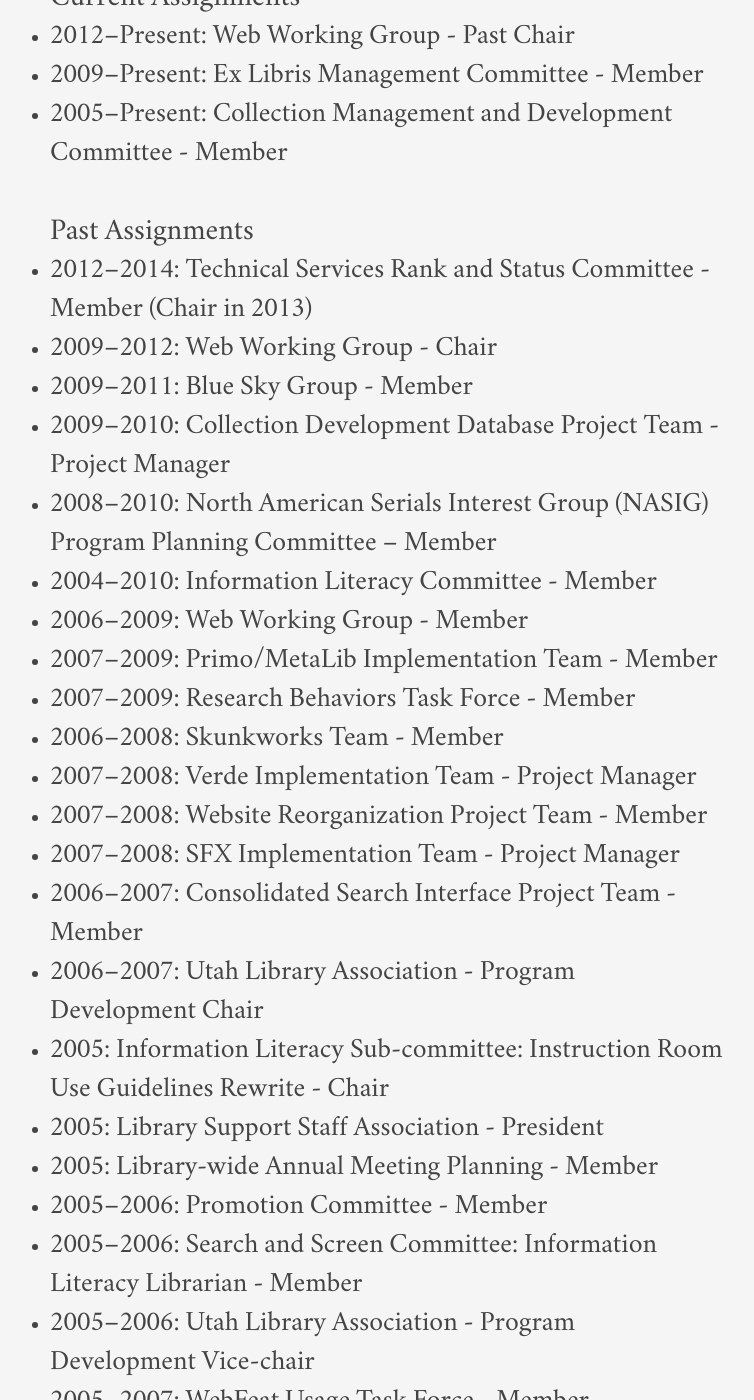
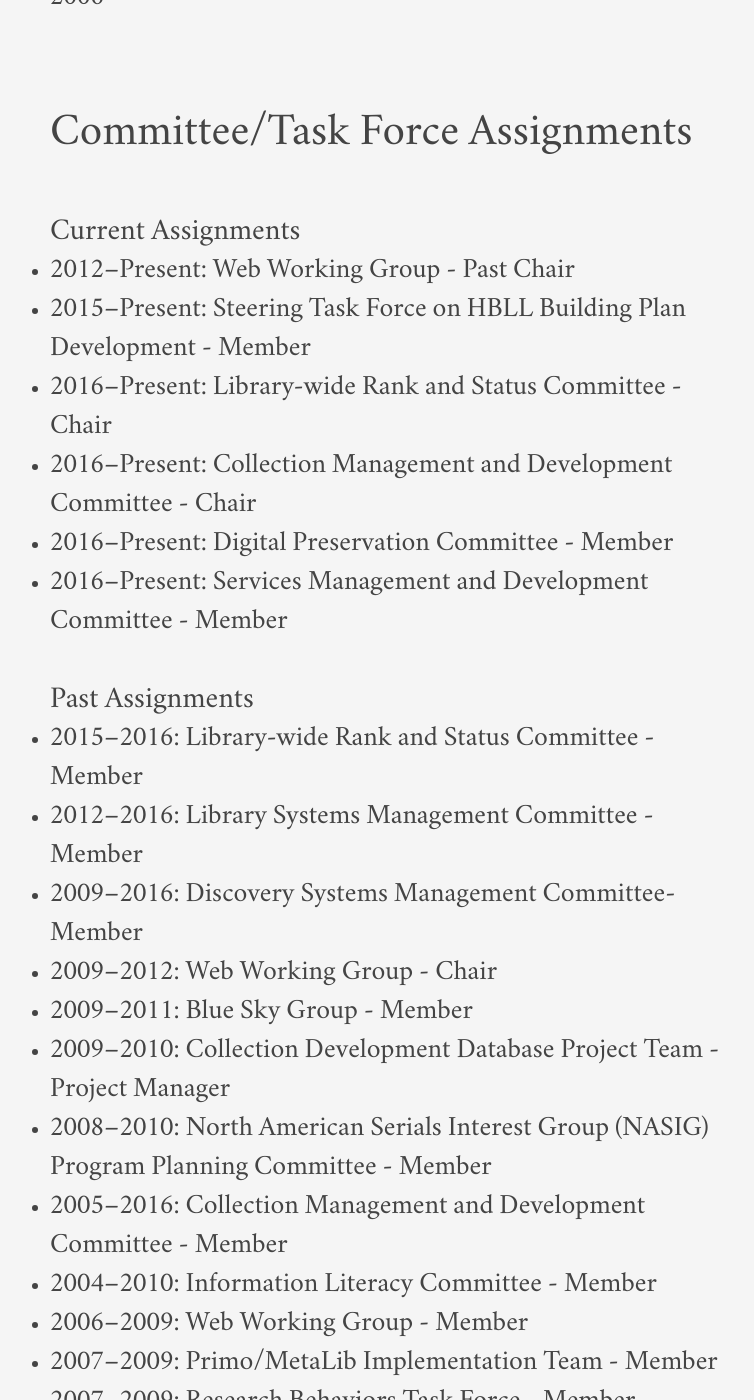
Before and after one commit to jaredhowland/jaredhowland.github.io, a Jekyll site: the page built from content/vita.md, in a window 1280 px wide and 1400 px high, scrolled down 14021 px. Shown: the whole window, without its empty margins (252-1006 px from the left). Built offline with Jekyll 4.4.1, drawn with Linux system fonts in a browser that asks for light colours; some of the changed text lies outside the part shown.

Commit message:
Update vita.md

```diff
--- a/content/vita.md
+++ b/content/vita.md
@@ -23,6 +23,9 @@ Provo, <span class="caps">UT</span> 84602
 * Cultivate, maintain, and enrich relationships with library vendors and publishers
 * Negotiate access to needed content
 * Collaborate with subject librarians to ensure the library’s collections are as strong as possible
+* Provide analysis of the library’s myriad print and electronic collections
+* Coordinate work between technical services and library information technology employees
+* Oversee creation and maintenance of the library’s collection development and journal analysis databases
 
 ### 2011–2015 ###
 **Harold B. Lee Library**, Brigham Young University, Provo, <span class="caps">UT</span>
@@ -104,7 +107,7 @@ Provo, <span class="caps">UT</span> 84602
 
 ## Presentations ##
 
-### 2017 [Forthcoming]###
+### 2017 [Forthcoming] ###
 * **Large Journal Package Cancellations**, May 2017, poster presented at the Utah Library Association’s Annual Conference in Sandy, <span class="caps">UT</span> with Rebecca Boughan
 
 ### 2013 ###
@@ -212,15 +215,21 @@ Implemented a Journals A–Z list, OpenURL link resolver, and an Electronic Reso
 
 ### Current Assignments ###
 * 2012–Present: Web Working Group - Past Chair
-* 2009–Present: Ex Libris Management Committee - Member
-* 2005–Present: Collection Management and Development Committee - Member
+* 2015–Present: Steering Task Force on HBLL Building Plan Development - Member
+* 2016–Present: Library-wide Rank and Status Committee - Chair
+* 2016–Present: Collection Management and Development Committee - Chair
+* 2016–Present: Digital Preservation Committee - Member
+* 2016–Present: Services Management and Development Committee - Member
 
 ### Past Assignments ###
-* 2012–2014: Technical Services Rank and Status Committee - Member (Chair in 2013)
+* 2015–2016: Library-wide Rank and Status Committee - Member
+* 2012–2016: Library Systems Management Committee - Member
+* 2009–2016: Discovery Systems Management Committee- Member
 * 2009–2012: Web Working Group - Chair
 * 2009–2011: Blue Sky Group - Member
 * 2009–2010: Collection Development Database Project Team - Project Manager
-* 2008–2010: North American Serials Interest Group (NASIG) Program Planning Committee – Member
+* 2008–2010: North American Serials Interest Group (NASIG) Program Planning Committee - Member
+* 2005–2016: Collection Management and Development Committee - Member
 * 2004–2010: Information Literacy Committee - Member
 * 2006–2009: Web Working Group - Member
 * 2007–2009: Primo/MetaLib Implementation Team - Member
```
